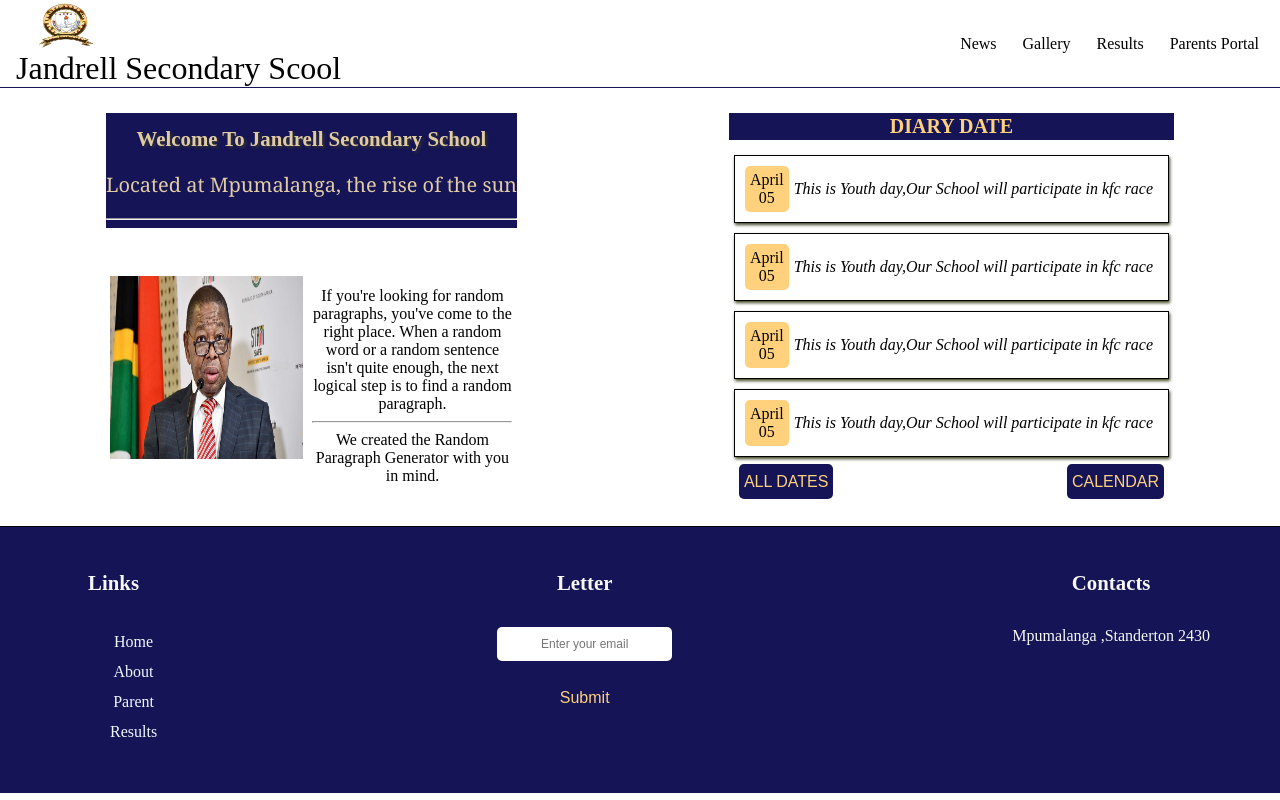
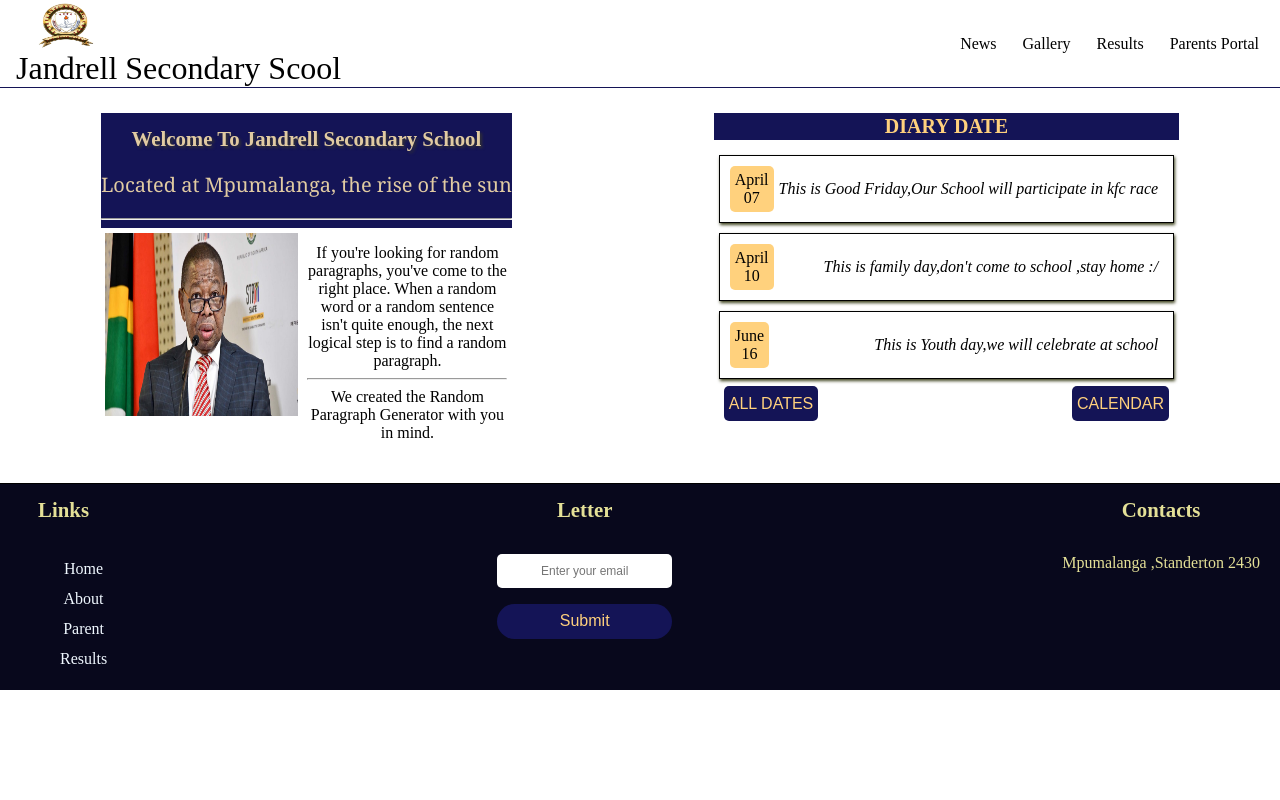
Before and after one commit to mRrobots/Jandrell, a React (Create React App) app: page / in a window 1280 px wide. Built offline with nearby package versions, Linux system fonts and the light colour scheme.

Commit message:
feature:updating Routers

```diff
--- a/src/App.js
+++ b/src/App.js
@@ -1,23 +1,6 @@
-import MainBar from "./app/components/NavBar/MainBar";
-import Home from "./app/pages/Home"
-import Events from "./app/pages/Events"
-import Gallery from "./app/pages/Gallery"
-import ParentPortal from "./app/pages/ParentPortal"
-import Results from "./app/pages/Results"
-import { Route, Routes } from "react-router-dom"
-import Nav from "./app/components/NavBar/Nav";
+import Home from "./app/pages/Home";
 function App() {
-  return (
-    <div>
-      <Home/>
-      {/* <Routes>
-          <Route path ="/news" element = {<Events/>} />
-          <Route path ="/gallery" element = {<Gallery/>} />
-          <Route path ="/parents" element = {<ParentPortal/>} />
-          <Route path ="/results" element = {<Results/>} />
-        </Routes> */}
-        </div>
-  );
+  return <Home />;
 }
 
 export default App;
--- a/src/app/components/Main/DDCard.js
+++ b/src/app/components/Main/DDCard.js
@@ -1,27 +1,61 @@
-import React from "react";
+import React, { useState } from "react";
 import style from "./DDcard.module.css";
 
 export default function DDCard() {
   function DateEvent() {
+    const DateLists = [
+      {
+        month: "April",
+        day: "07",
+        event: "This is Good Friday,Our School will participate in kfc race",
+      },
+      {
+        month: "April",
+        day: "10",
+        event: "This is family day,don't come to school ,stay home :/",
+      },
+      {
+        month: "June",
+        day: "16",
+        event: "This is Youth day,we will celebrate at school",
+      },
+      // {
+      //   month: "Aug",
+      //   day: "09",
+      //   event: "This is National Women's Day",
+      // },
+      // {
+      //   month: "Sept",
+      //   day: "24",
+      //   event: "This is Heritage day",
+      // },
+      // {
+      //   month: "Dec",
+      //   day: "16",
+      //   event: "Day of Reconciliation",
+      // },
+    ];
+
     return (
-      <div className={style.dateEvent}>
-        <div className={style.date}>
-          <div>April</div>
-          <div>05</div>
-        </div>
-        <div className={style.event}>
-          This is Youth day,Our School will participate in kfc race
-        </div>
-      </div>
+      <>
+        {DateLists.map((date, index) => (
+          <div className={style.dateEvent}>
+            <div className={style.date}>
+              <div key={index}>{date.month}</div>
+              <div key={index}>{date.day}</div>
+            </div>
+            <div className={style.event} key={index}>
+              {date.event}
+            </div>
+          </div>
+        ))}
+      </>
     );
   }
   return (
     <div className={style.ddcard}>
       <div className={style.heading}>DIARY DATE</div>
       <div className={style.main}>
-        <DateEvent />
-        <DateEvent />
-        <DateEvent />
         <DateEvent />
       </div>
       <div className={style.footer}>
--- a/src/app/components/footer/Footer.module.css
+++ b/src/app/components/footer/Footer.module.css
@@ -1,20 +1,18 @@
 .footer{
     text-align: center;
     border-top : 1px solid black;
-    padding: 3px;
-    background-color: #141456;
-    color: rgb(247, 247, 247);
+    background-color: #08081c;
+    color: rgb(228, 224, 151);
     display: flex;
     flex-direction: row;
     justify-content: space-between;
     align-content: center;
-    padding: 10px 50px;
 }
 .box {
     display: flex;
     flex-direction: column;
     align-items: center;
-    margin: 20px;
+    padding: 0px 20px;
 }
 h1{
     font-size: 1.3rem;
@@ -48,7 +46,6 @@ h1{
 
 .message button {
     border: none;
-    padding: 12px 0;
     border-radius: 30px;
     cursor: pointer;
 }
--- a/src/app/components/footer/footer.js
+++ b/src/app/components/footer/footer.js
@@ -1,13 +1,6 @@
 import React from "react";
 import style from "./Footer.module.css";
 function Footer() {
-  const footer = {
-    "text-align": "center",
-    "border-top": "1px solid black",
-    padding: "3px",
-    "background-color": "white",
-    color: "black",
-  };
   return (
     <footer className={style.footer}>
       <div className={style.box}>
--- a/src/app/pages/Home.js
+++ b/src/app/pages/Home.js
@@ -1,13 +1,24 @@
+import { Route, Routes } from "react-router-dom";
 import Footer from "../components/Footer/Footer";
 import Main from "../components/Main/Main";
 import HomeBar from "../components/NavBar/HomeBar";
 import Nav from "../components/NavBar/Nav";
+import Events from "./Events";
+import Gallery from "./Gallery";
+import ParentPortal from "./ParentPortal";
+import Results from "./Results";
 
 export default function Home() {
   return (
     <div>
       <Nav />
-      <Main />
+      <Routes>
+        <Route path="/" element={<Main />} />
+        <Route path="/news" element={<Events />} />
+        <Route path="/gallery" element={<Gallery />} />
+        <Route path="/results" element={<Results />} />
+        <Route path="/parents" element={<ParentPortal />} />
+      </Routes>
       <Footer />
     </div>
   );
```
Also changed, not shown: src/app/components/NavBar/CustomLink.js (+6 -6 lines), src/app/components/NavBar/MainBar.js (+9 -7 lines).
